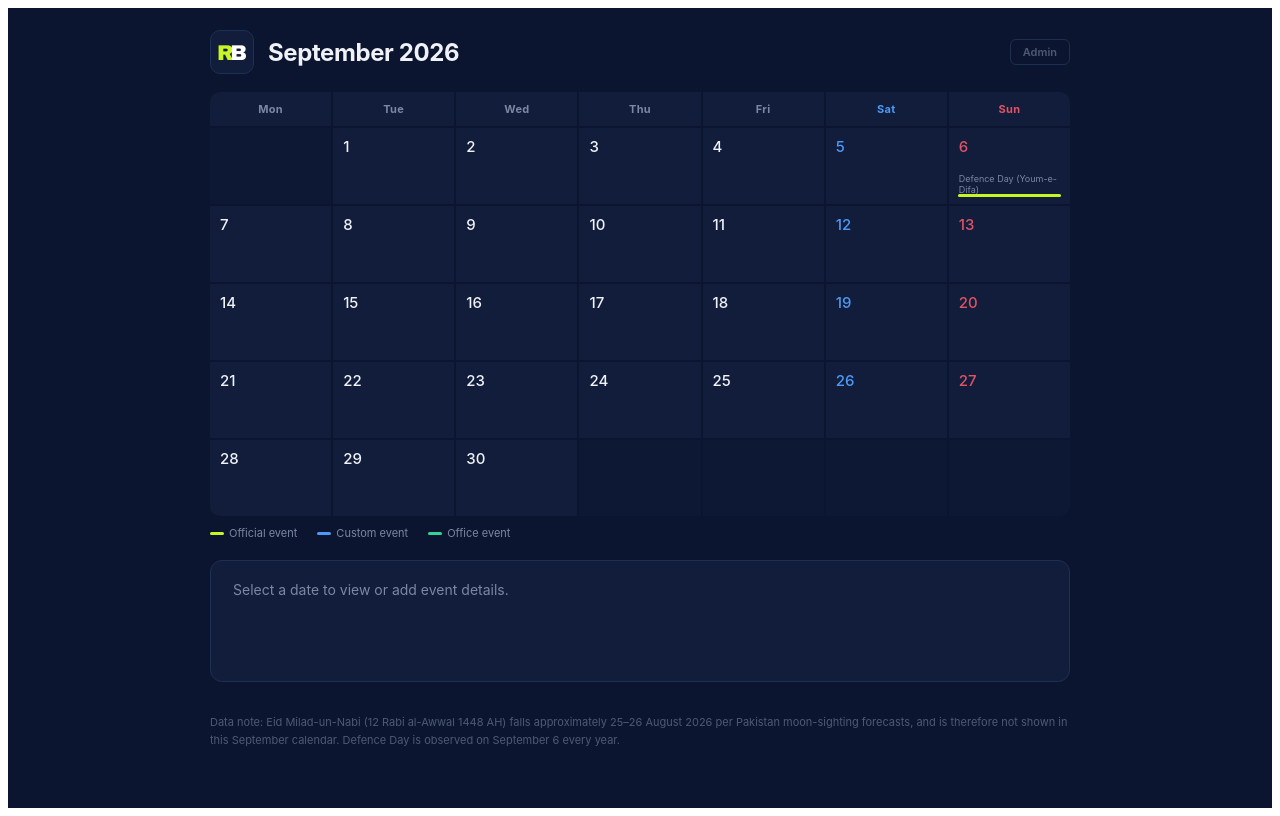
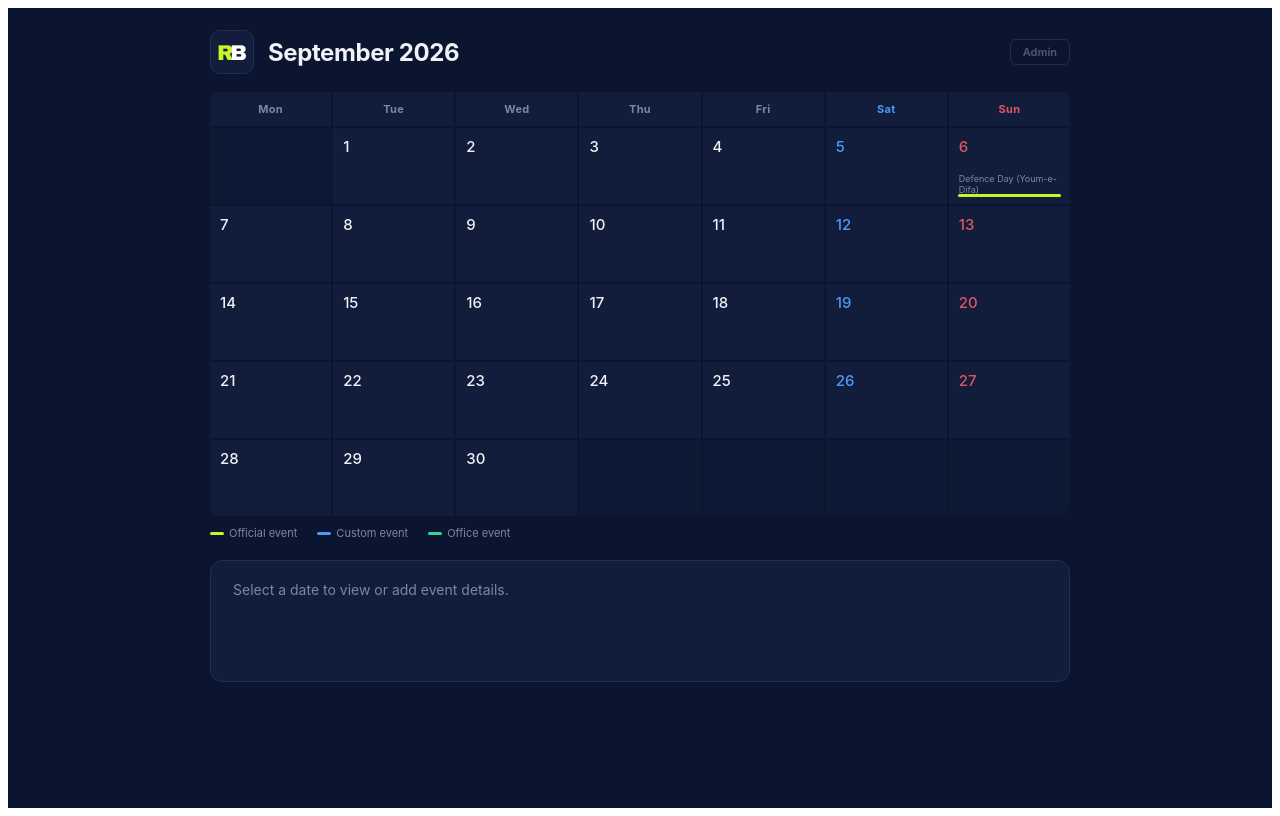
Before and after one commit to talharankbrilliance-create/calander-RB, a React (Vite) app: page / in a window 1280 px wide. Built offline with nearby package versions, Linux system fonts and the light colour scheme; no server answers; the database is empty.

Commit message:
Update App.jsx

```diff
--- a/src/App.jsx
+++ b/src/App.jsx
@@ -1612,16 +1612,7 @@ export default function App() {
           lineHeight: 1.6,
         }}
       >
-        <p style={{ margin: 0 }}>
-          Data note: Eid Milad-un-Nabi
-          (12 Rabi al-Awwal 1448 AH)
-          falls approximately 25–26 August
-          2026 per Pakistan moon-sighting
-          forecasts, and is therefore not
-          shown in this September calendar.
-          Defence Day is observed on September
-          6 every year.
-        </p>
+
       </div>
     </div>
   );
```
